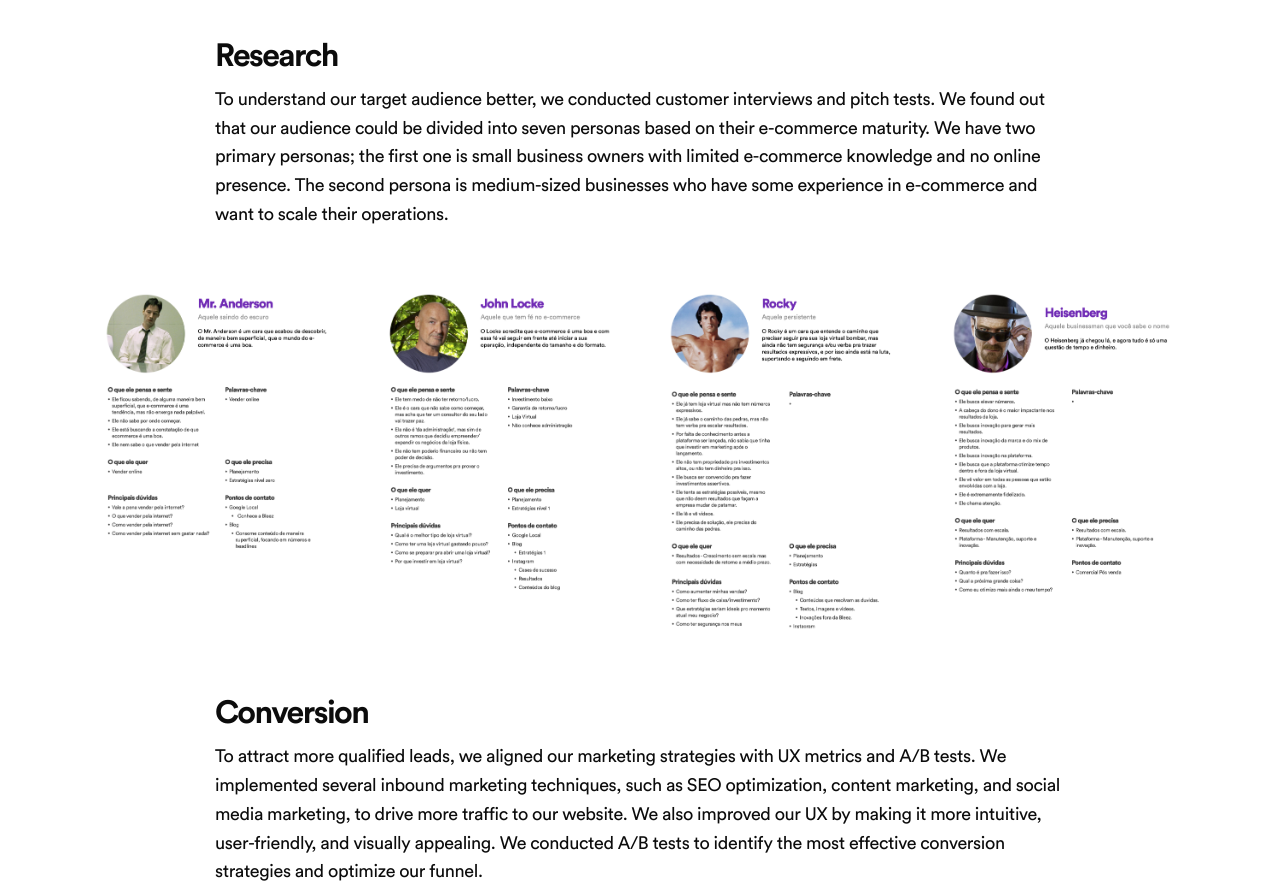
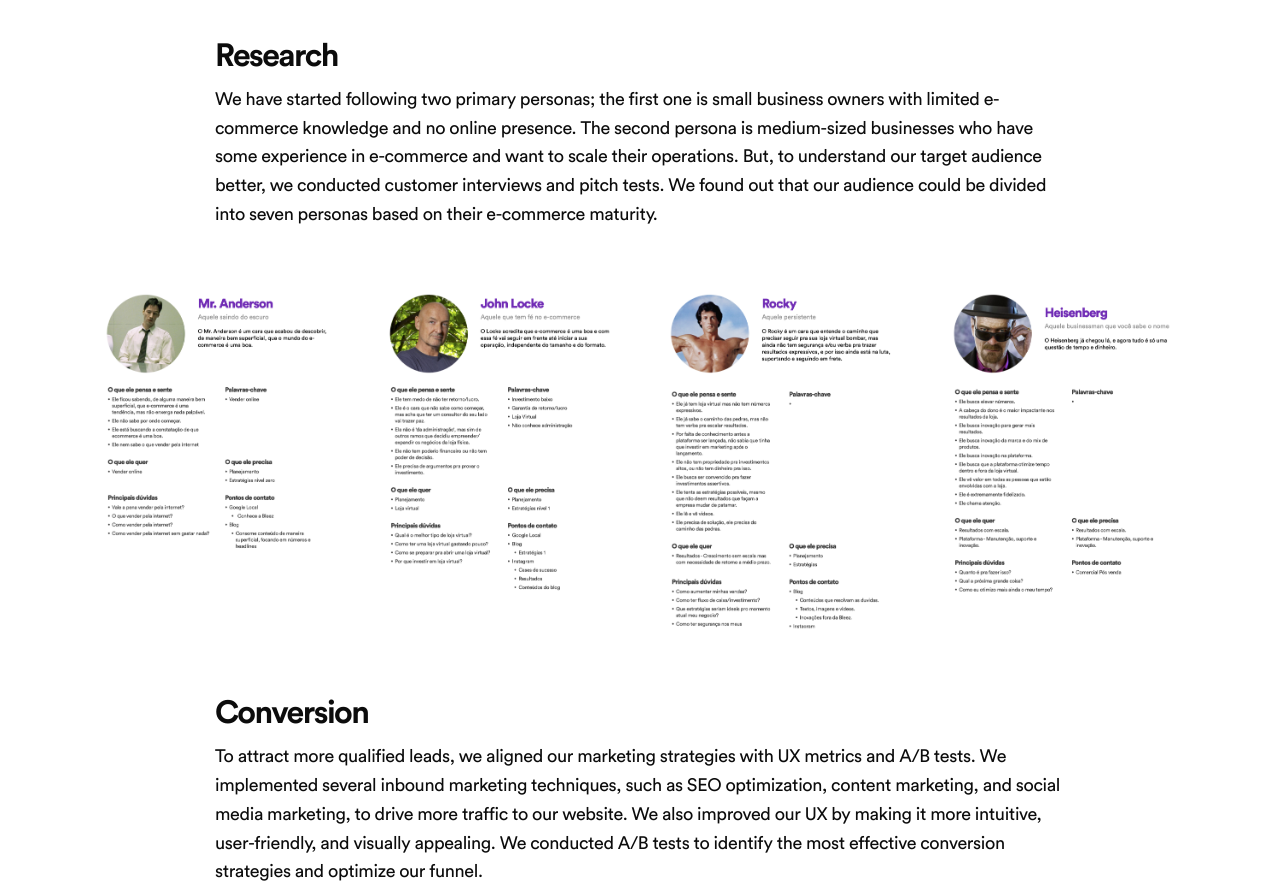
Before and after one commit to danilonobre/danilonobre, a Gatsby site: page /bleez-ecommerce in a window 1280 px wide. Shown: the part 2340-3225 px from the top of the page. Built offline with nearby package versions, Linux system fonts and the light colour scheme; Gatsby itself is replaced by a stand-in of ours.

Commit message:
Update index.mdx

```diff
--- a/src/works/bleez-ecommerce/index.mdx
+++ b/src/works/bleez-ecommerce/index.mdx
@@ -53,7 +53,7 @@ link: https://bleez.com.br
 
 ## Research
 
-<p>To understand our target audience better, we conducted customer interviews and pitch tests. We found out that our audience could be divided into seven personas based on their e-commerce maturity. We have two primary personas; the first one is small business owners with limited e-commerce knowledge and no online presence. The second persona is medium-sized businesses who have some experience in e-commerce and want to scale their operations.</p>
+<p>We have started following two primary personas; the first one is small business owners with limited e-commerce knowledge and no online presence. The second persona is medium-sized businesses who have some experience in e-commerce and want to scale their operations. But, to understand our target audience better, we conducted customer interviews and pitch tests. We found out that our audience could be divided into seven personas based on their e-commerce maturity.</p>
 
 </div>
 
```
